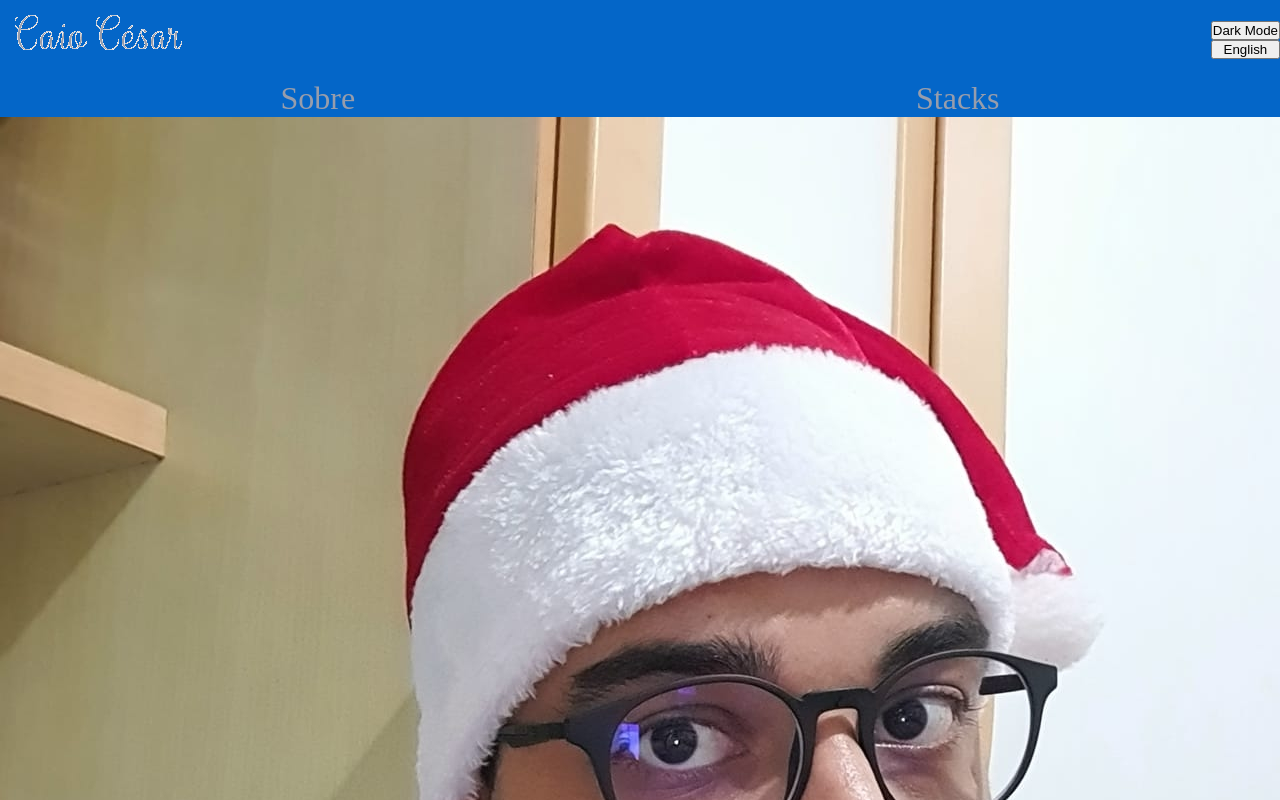
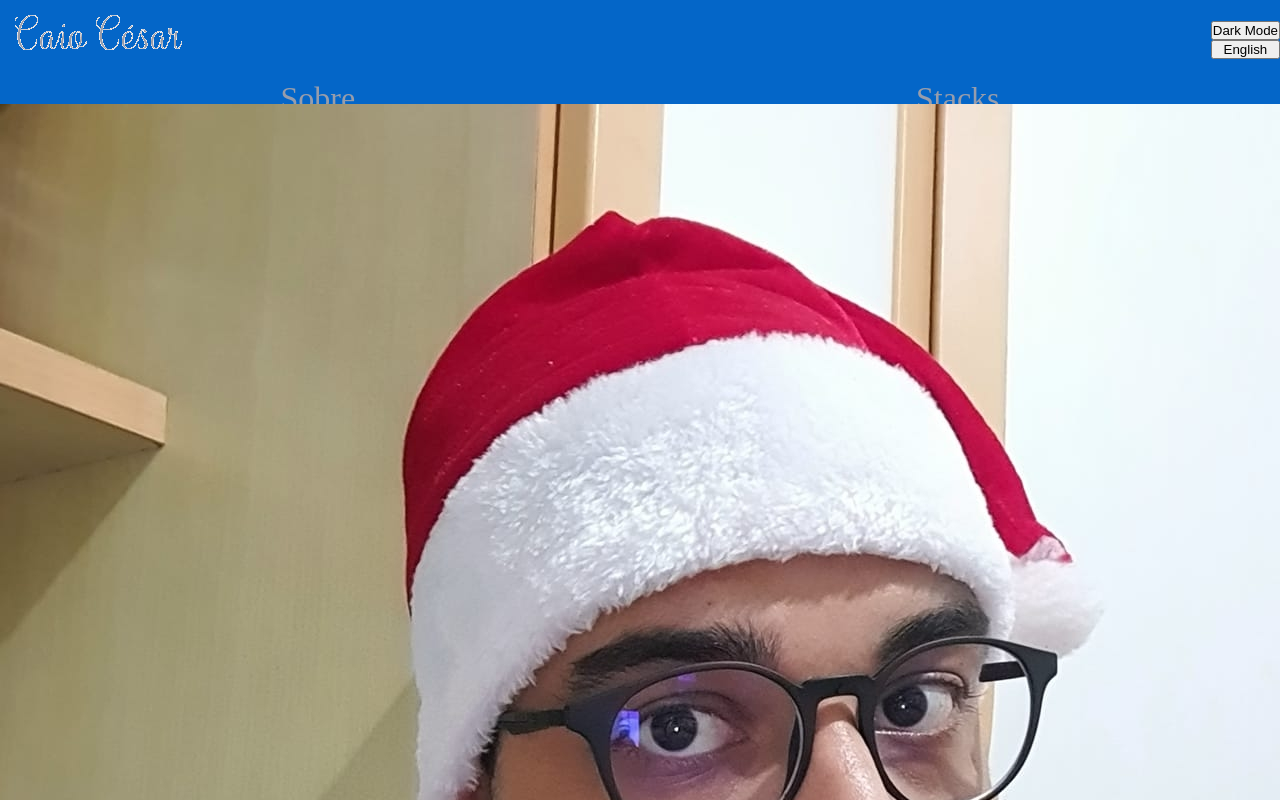
Before and after one commit to caio-cmc/portfolio, a React (Create React App) app: page /home in a window 1280 px wide. Shown: the top 800 px of the page. Built offline with nearby package versions, Linux system fonts and the light colour scheme.

Commit message:
style(Header.scss): :lipstick: height added to header

```diff
--- a/src/Styles/Components/Header.scss
+++ b/src/Styles/Components/Header.scss
@@ -5,6 +5,7 @@ $gray: #979DAC;
   background-color: $blue;
   display: flex;
   flex-direction: column;
+  height: 13vh;
 }
 
 .header-main {
```
